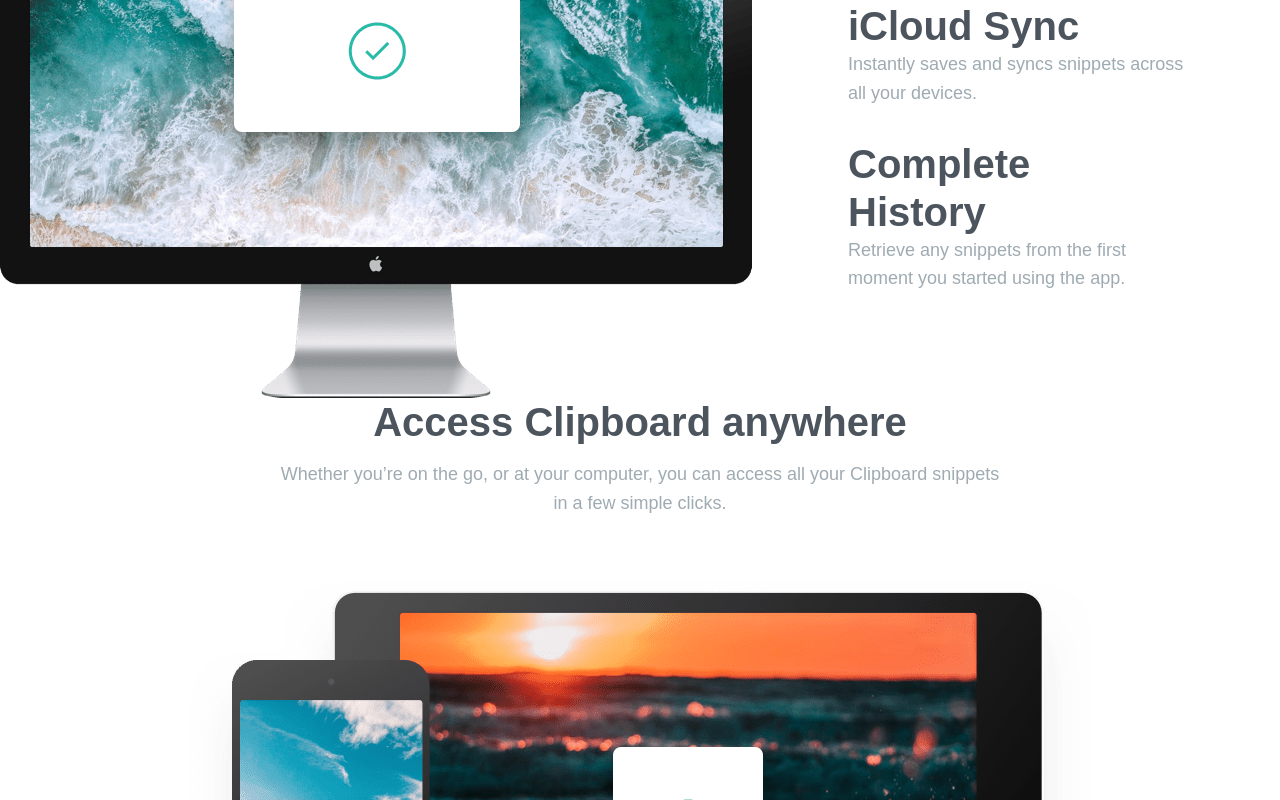
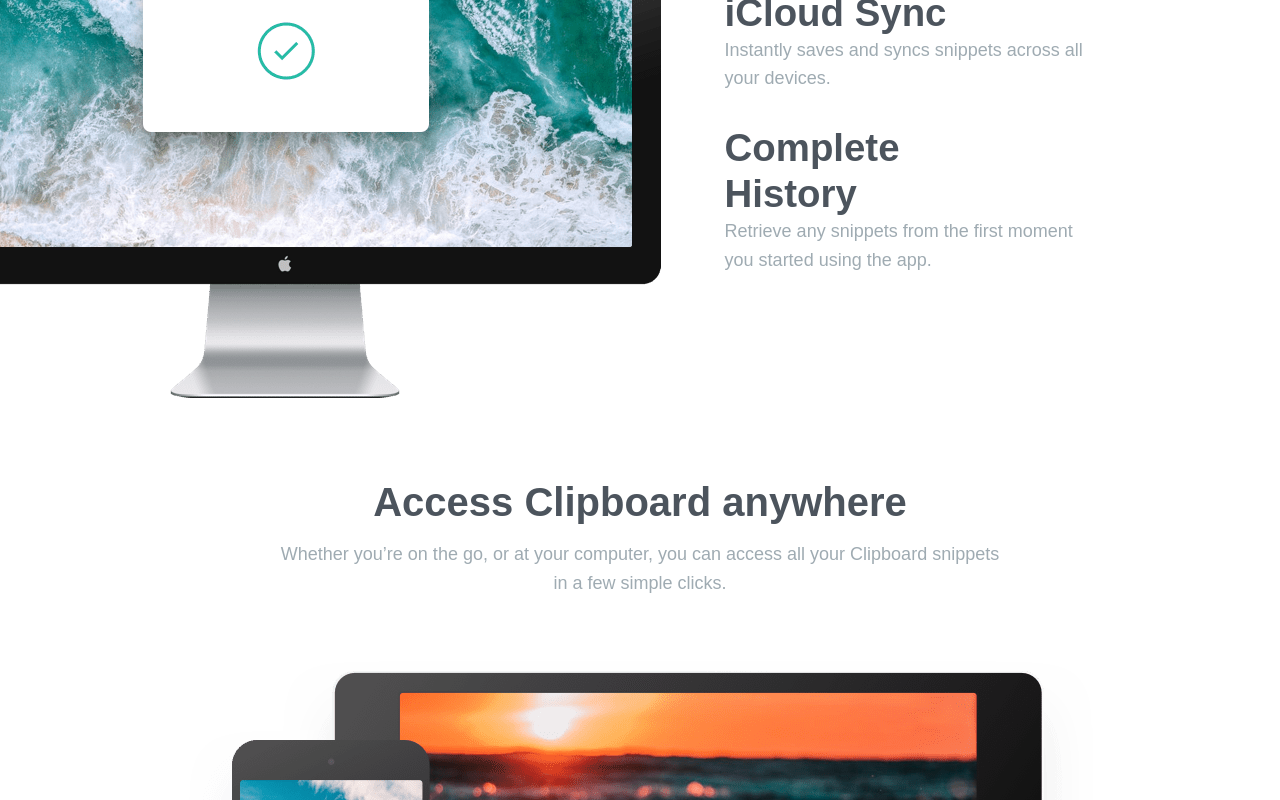
Before and after one commit to Raelinda/FrontendMentor-clipboard-landing-page, a plain HTML site: page index.html in a window 1280 px wide. Shown: the part 980-1780 px from the top of the page. Drawn offline with Linux system fonts and the light colour scheme; a web font is replaced by a local one.

Commit message:
finished styling desktop

```diff
--- a/style.css
+++ b/style.css
@@ -130,8 +130,8 @@
 
 h2 {
   font-size: 1.7rem;
+  margin: 0 auto;
   max-width: 80%;
-  margin: 0 auto;
 }
 
 h3 {
@@ -141,13 +141,13 @@
 .buttons {
   display: flex;
   flex-direction: column;
+  margin: 1em auto 0;
   width: min(100%, 20em);
-  margin: 1em auto 0;
 }
 
 .btn {
+  color: #fff;
   display: block;
-  color: #fff;
   margin-top: 1.5em;
   text-decoration: none;
 }
@@ -182,10 +182,10 @@
 .footer__content {
   display: flex;
   flex-direction: column;
+  align-items: center;
   justify-content: center;
-  align-items: center;
+  margin: 0 auto;
   width: min(95%, 76.25em);
-  margin: 0 auto;
 }
 
 section {
@@ -193,8 +193,8 @@
 }
 
 p {
+  margin: .75em auto 0;
   max-width: 90%;
-  margin: .75em auto 0;
 }
 
 /* ======
@@ -209,8 +209,8 @@
 .header__content {
   display: flex;
   flex-direction: column;
+  align-items: center;
   justify-content: center;
-  align-items: center;
   margin: 0 auto;
   min-height: 100vh;
   width: min(95%, 76.25em);
@@ -221,6 +221,7 @@
   display: flex;
   flex-direction: column;
 }
+
 .desktop-img {
   margin: 3rem auto;
 }
@@ -263,8 +264,8 @@
 
 .company-logos__img {
   display: flex;
+  flex-basis: 15rem;
   justify-content: center;
-  flex-basis: 15rem;
   margin-bottom: 2rem;
 }
 
@@ -276,9 +277,11 @@
   background: #eee;
   margin-top: 4rem;
 }
+
 .footer__content {
   padding: 2rem 0;
 }
+
 .logo-img--sm {
   width: 3rem;
 }
@@ -288,13 +291,16 @@
   flex-direction: column;
   margin-top: 2em;
 }
-.nav__list__col{
+
+.nav__list__col {
   display: flex;
   flex-direction: column;
 }
+
 li {
   margin-top: 1em;
 }
+
 li a {
   color: var(--Dark-Grayish-Blue);
 }
@@ -303,11 +309,13 @@
 li a:focus {
   color: var(--Strong-Cyan);
 }
+
 .social-media-links {
   display: flex;
   justify-content: space-between;
   margin-top: 1em;
 }
+
 .social-media-links * {
   color: var(--Dark-Grayish-Blue);
   font-size: 2rem;
@@ -337,39 +345,48 @@
 @media (min-width: 43.75em) {
   .buttons {
     flex-direction: row;
-    width: min(100%, 25em);
+    width: min(100%, 29em);
   }
+
   .btn--mac {
-    margin-left: 2em;
+    margin-left: 1em;
   }
+
   header {
     background: url('images/bg-header-desktop.png') no-repeat center;
     background-size: cover;
   }
+
   .header__content {
     min-height: auto;
     padding: 5rem 0;
   }
+
   .product-features__section {
     flex-basis: 1%;
     flex-grow: 1;
   }
-  /* To create an equal distance between img-bottom and h3-top */
+
+  /* To create an equal distance between img-bottom and h3-top by making all the images the same height */
   .product-features__img {
     max-height: 2rem;
   }
+
   .company-logos {
     margin: 4.5rem 0;
   }
+
   .nav__list {
     display: flex;
     flex-direction: row;
     margin-top: 1em;
   }
-  .nav__list__col{
+
+  .nav__list__col {
     flex-direction: row;
     margin-left: 1.5em;
   }
+
   .nav__list__col>*+* {
     margin-left: 1.5rem;
   }
@@ -382,57 +399,81 @@
   h1 {
     font-size: 3rem;
   }
+
   h2 {
     font-size: 2.5rem;
   }
+
   h3 {
     font-size: 1.5rem;
   }
+
   p {
     max-width: 40em;
   }
+
   section,
   .footer__content {
+    margin: 0 auto;
     width: min(85%, 76.25em);
-  margin: 0 auto;
   }
+
   .section-one__content {
     flex-direction: row;
     align-items: center;
   }
+
   .desktop-img {
-    margin: 6rem 6rem 0 -6rem;
-  }
-.sidebar * {
-  text-align: left;
-  margin: 0;
+    margin: 6rem 5vw 0 -21vw;
   }
 
-  .product-features >*+* {
+  .sidebar * {
+    margin: 0;
+    text-align: left;
+  }
+  .sidebar__title {
+  font-size: 3vw;
+}
+.sidebar p {
+  max-width: 21em;
+}
+  .section-two,
+  .section-three {
+    margin-top: 5rem;
+  }
+
+  .product-features>*+* {
     margin-left: 1vw;
 
   }
+
   .product-features__img {
     height: auto;
   }
+
   .company-logos {
     justify-content: space-between;
   }
+
   .company-logos__img {
     flex-basis: 8em;
   }
+
   .footer__content {
     flex-direction: row;
     justify-content: space-between;
   }
+
   .navbar {
     margin: 0 auto 0 6vw;
   }
+
   .nav__list__col {
     flex-direction: column;
+    margin-left: 3em;
     text-align: left;
-    margin-left: 3em;
   }
+
   .nav__list__col>*+* {
     margin-left: 0;
   }
```
Lines whose indentation alone changed are shown as unchanged.
